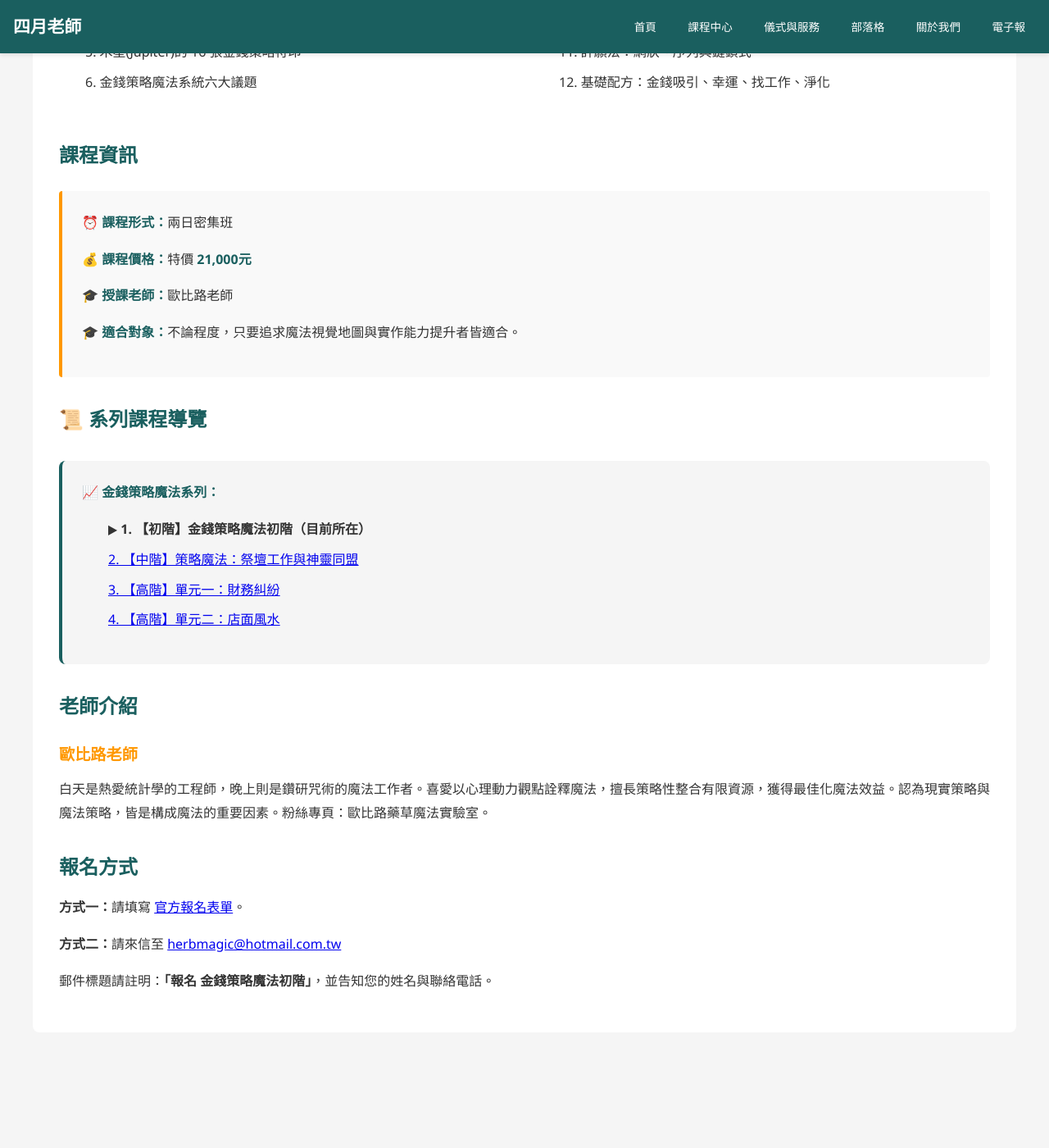
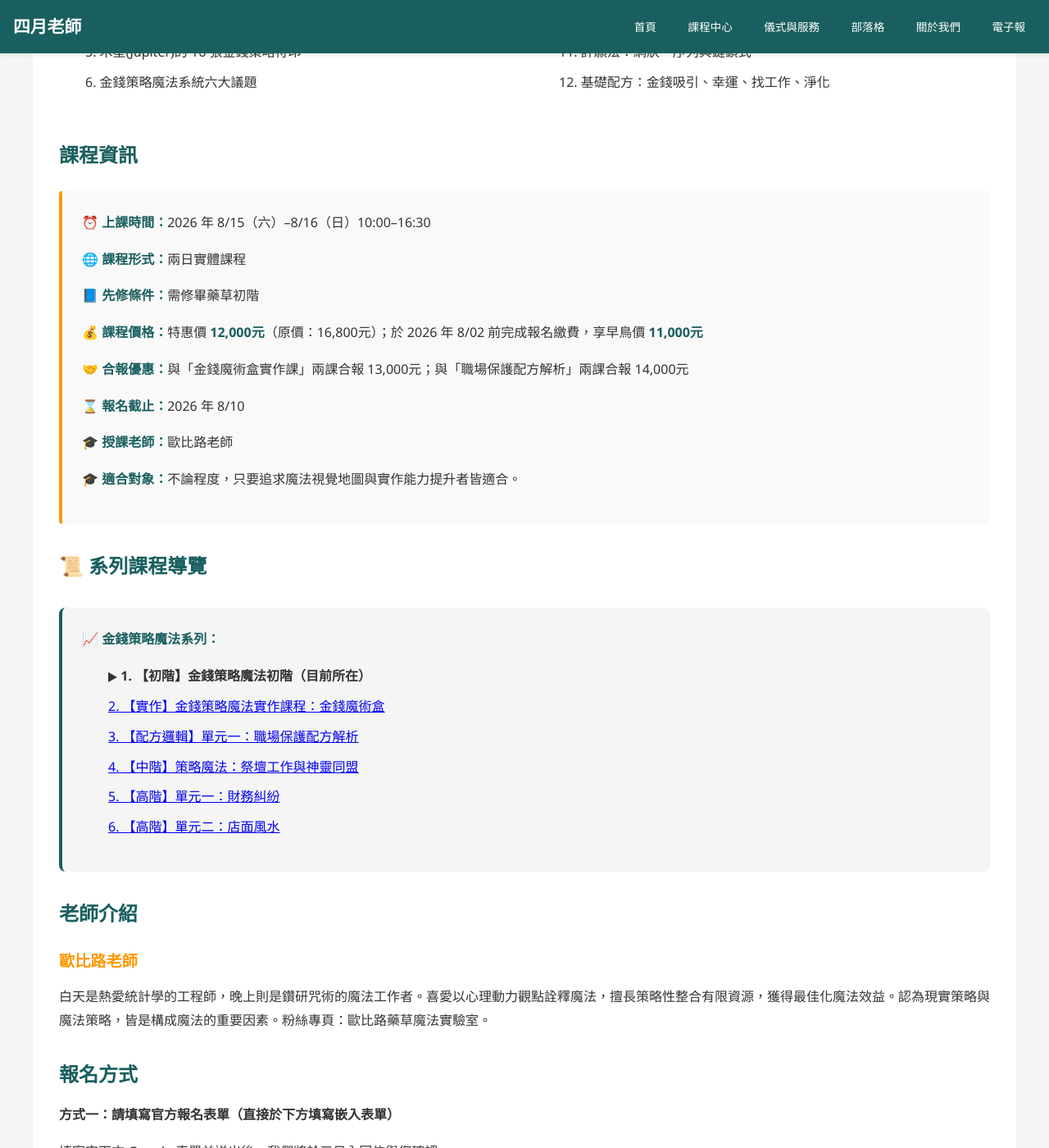
Before and after one commit to light4uliuphone-lang/hoodoo, a Jekyll site: the page built from courses/course-018.html, in a window 1280 px wide and 1400 px high, scrolled down 1275 px. Shown: the whole window at 82% size. Built offline with Jekyll 4.4.1, drawn with Linux system fonts in a browser that asks for light colours; some of the changed text lies outside the part shown.

Commit message:
Update course-018.html

```diff
--- a/courses/course-018.html
+++ b/courses/course-018.html
@@ -59,8 +59,12 @@ description: "由歐比路老師授課，課程結合現實策略與靈性技術
 
         <h2>課程資訊</h2>
         <div class="course-info-box">
-            <p><strong>⏰ 課程形式：</strong>兩日密集班</p>
-            <p><strong>💰 課程價格：</strong>特價 <strong>21,000元</strong></p>
+            <p><strong>⏰ 上課時間：</strong>2026 年 8/15（六）–8/16（日）10:00–16:30</p>
+            <p><strong>🌐 課程形式：</strong>兩日實體課程</p>
+            <p><strong>📘 先修條件：</strong>需修畢藥草初階</p>
+            <p><strong>💰 課程價格：</strong>特惠價 <strong>12,000元</strong>（原價：16,800元）；於 2026 年 8/02 前完成報名繳費，享早鳥價 <strong>11,000元</strong></p>
+            <p><strong>🤝 合報優惠：</strong>與「金錢魔術盒實作課」兩課合報 13,000元；與「職場保護配方解析」兩課合報 14,000元</p>
+            <p><strong>⌛ 報名截止：</strong>2026 年 8/10</p>
             <p><strong>🎓 授課老師：</strong>歐比路老師</p>
             <p><strong>🎓 適合對象：</strong>不論程度，只要追求魔法視覺地圖與實作能力提升者皆適合。</p>
         </div>
@@ -70,9 +74,11 @@ description: "由歐比路老師授課，課程結合現實策略與靈性技術
             <p style="margin-bottom: 1rem; font-weight: bold; color: #1a5f5f;">📈 金錢策略魔法系列：</p>
             <ul style="list-style: none; padding-left: 0; line-height: 1.8;">
                 <li><strong>▶ 1. 【初階】金錢策略魔法初階（目前所在）</strong></li>
-                <li><a href="/courses/course-019/">2. 【中階】策略魔法：祭壇工作與神靈同盟</a></li>
-                <li><a href="/courses/course-012/">3. 【高階】單元一：財務糾紛</a></li>
-                <li><a href="/courses/course-013/">4. 【高階】單元二：店面風水</a></li>
+                <li><a href="/courses/course-021/">2. 【實作】金錢策略魔法實作課程：金錢魔術盒</a></li>
+                <li><a href="/courses/course-022/">3. 【配方邏輯】單元一：職場保護配方解析</a></li>
+                <li><a href="/courses/course-019/">4. 【中階】策略魔法：祭壇工作與神靈同盟</a></li>
+                <li><a href="/courses/course-012/">5. 【高階】單元一：財務糾紛</a></li>
+                <li><a href="/courses/course-013/">6. 【高階】單元二：店面風水</a></li>
             </ul>
         </div>
 
@@ -83,10 +89,26 @@ description: "由歐比路老師授課，課程結合現實策略與靈性技術
         </div>
 
         <h2>報名方式</h2>
-        <div class="registration-info">
-            <p><strong>方式一：</strong>請填寫 <a href="https://www.hoodoo.me/" target="_blank">官方報名表單</a>。</p>
-            <p><strong>方式二：</strong>請來信至 <a href="mailto:{{ site.email | default: 'herbmagic@hotmail.com.tw' }}">{{ site.email | default: 'herbmagic@hotmail.com.tw' }}</a></p>
+        <div class="registration-info" style="line-height: 1.8; margin-bottom: 2rem;">
+            <p><strong>方式一：請填寫官方報名表單（直接於下方填寫嵌入表單）</strong></p>
+            <p>填寫完下方 Google 表單並送出後，我們將於三日內回信與您確認。</p>
+
+            <p style="margin-top: 1.5rem;"><strong>方式二：請來信至信箱報名</strong></p>
+            <p>請來信至 <a href="mailto:{{ site.email | default: 'herbmagic@hotmail.com.tw' }}">{{ site.email | default: 'herbmagic@hotmail.com.tw' }}</a></p>
             <p>郵件標題請註明：<strong>「報名 {{ page.title | split: " - " | first }}」</strong>，並告知您的姓名與聯絡電話。</p>
+        </div>
+
+        <div class="registration-form" style="margin-top: 2rem; background: #fff; padding: 10px; border-radius: 8px;">
+            <iframe
+                src="https://docs.google.com/forms/d/e/1FAIpQLSeeXlYhQTM9IuSxqBhZsE2gXmSveKW0DGxJEulCNkiEw9K8XQ/viewform?embedded=true"
+                width="100%"
+                height="1280"
+                frameborder="0"
+                marginheight="0"
+                marginwidth="0"
+                style="display: block; margin: 0 auto; max-width: 640px;">
+                載入中…
+            </iframe>
         </div>
     </div>
 </div>
@@ -105,13 +127,15 @@ description: "由歐比路老師授課，課程結合現實策略與靈性技術
   "offers": [
     {
       "@type": "Offer",
-      "price": "21000",
+      "price": "12000",
       "priceCurrency": "TWD"
     }
   ],
   "hasCourseInstance": {
     "@type": "CourseInstance",
     "courseMode": "Physical",
+    "startDate": "2026-08-15T10:00:00+08:00",
+    "endDate": "2026-08-16T16:30:00+08:00",
     "instructor": {
       "@type": "Person",
       "name": "歐比路老師"
```
